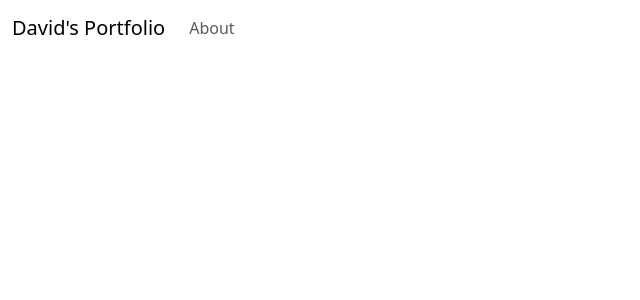
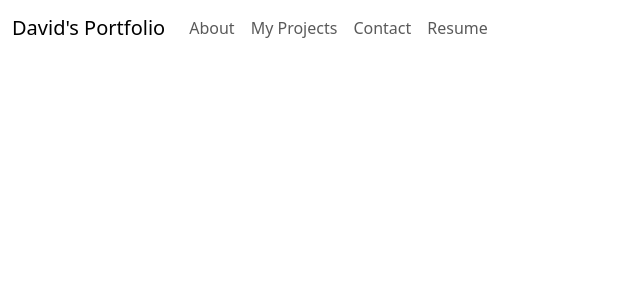
Before and after one commit to ds1242/python-profile, a Flask app: page / in a window 1280 px wide. Shown: the top 300 px of the page, without its empty margins (0-640 px from the left). Run offline with Flask 3, Linux system fonts and the light colour scheme; some libraries are stand-ins or nearby versions.

Commit message:
imported header into all pages so header page and navbar render on all pages

```diff
--- a/main.py
+++ b/main.py
@@ -12,5 +12,17 @@ def home():
 def about():
     return render_template('about.html')
 
+@app.route('/contact')
+def contact():
+    return render_template('contact.html')
+
+@app.route('/resume')
+def resume():
+    return render_template('resume.html')
+
+@app.route('/projects')
+def projects():
+    return render_template('projects.html')
+
 if __name__ == "__main__":
     app.run(debug=True)
--- a/templates/contact.html
+++ b/templates/contact.html
@@ -1 +1,3 @@
+{% include "header.html" %}
+
 <h1>contact</h1>
--- a/templates/header.html
+++ b/templates/header.html
@@ -8,3 +8,4 @@
     <link href="{{ url_for('static', filename='css/style.css') }}" />
     {% endblock %}
 </head>
+{% include "nav.html" %}
--- a/templates/index.html
+++ b/templates/index.html
@@ -1,6 +1,6 @@
 {% include "header.html" %}
 <html>
-{% include "nav.html" %}
+
 <body>
 
 
--- a/templates/nav.html
+++ b/templates/nav.html
@@ -6,6 +6,14 @@
                 <li class="nav-item">
                     <a class="nav-link" href="{{url_for('about')}}">About</a>
                 </li>
+                <li class="nav-item">
+                    <a class="nav-link" href="{{url_for('projects')}}">My Projects</a>
+                </li><li class="nav-item">
+                    <a class="nav-link" href="{{url_for('contact')}}">Contact</a>
+                </li>
+                <li class="nav-item">
+                    <a class="nav-link" href="{{url_for('resume')}}">Resume</a>
+                </li>
             </ul>
         </div>
     </div>
--- a/templates/projects.html
+++ b/templates/projects.html
@@ -1 +1,2 @@
+{% include "header.html" %}
 <h1>projects</h1>
```
